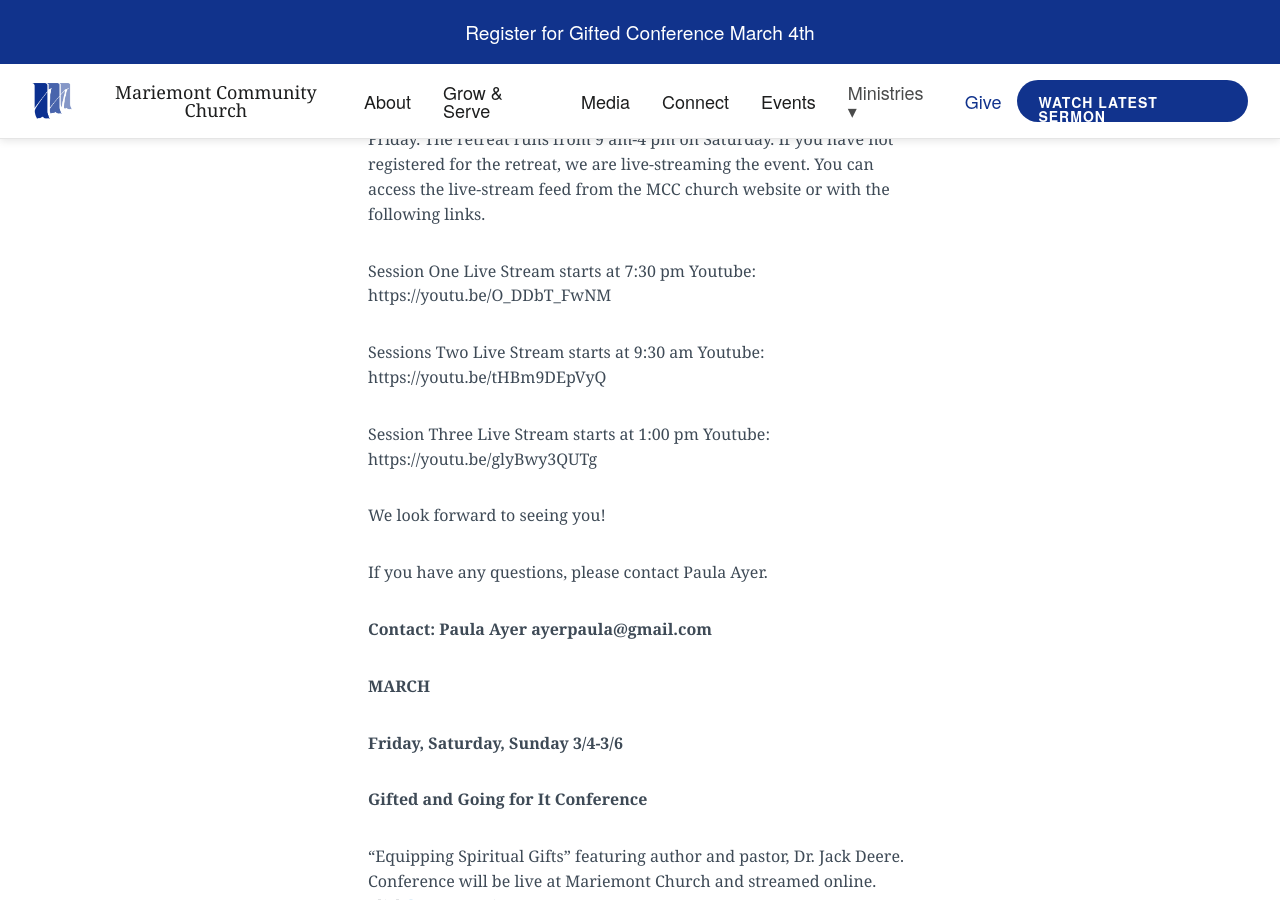
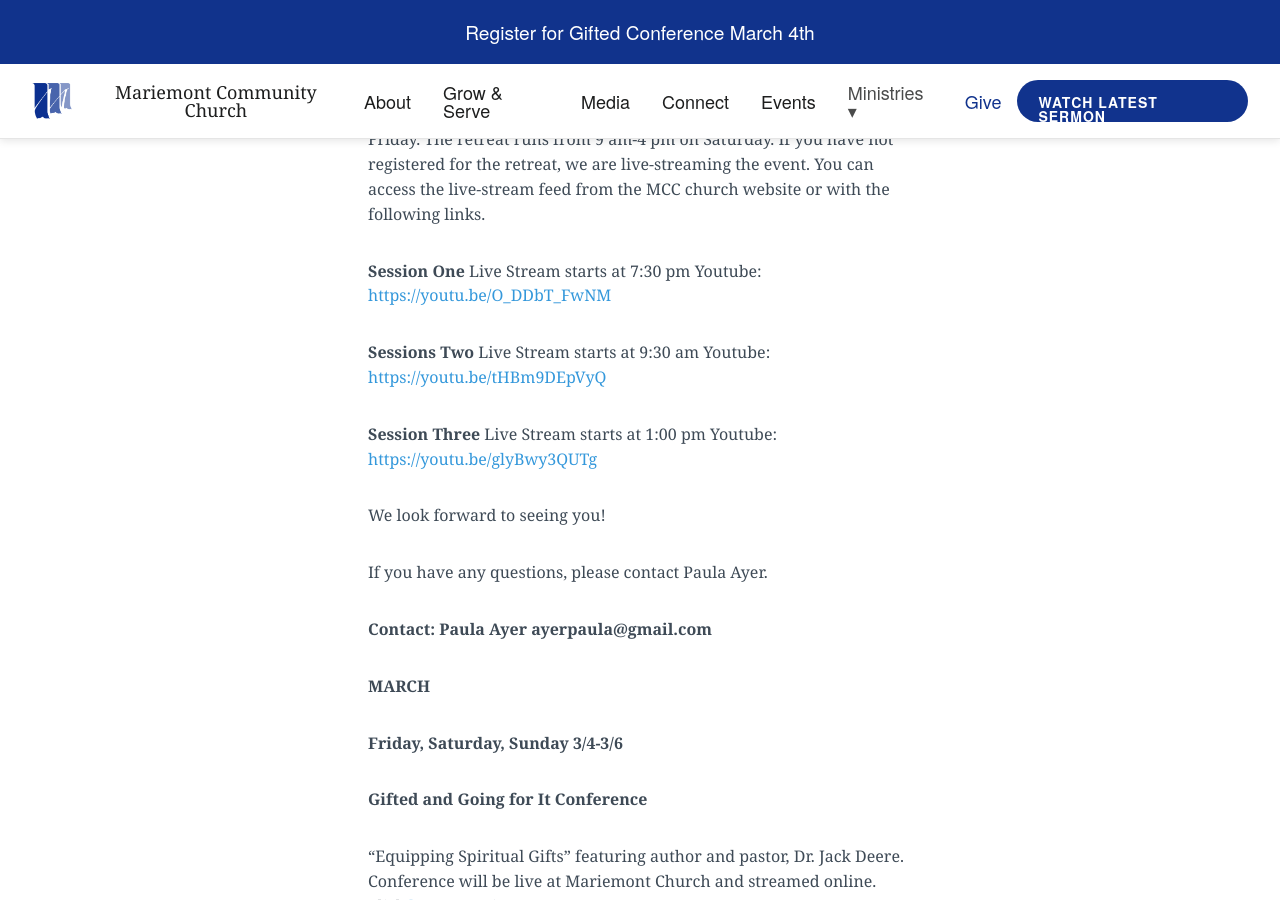
Before and after one commit to lukemoderwell/mariemont, a Jekyll site: the page built from updates.markdown, in a window 1280 px wide and 900 px high, scrolled down 2093 px. Built offline with Jekyll 4.4.1, drawn with Linux system fonts in a browser that asks for light colours; nearby versions of some CDN libraries; some of the changed lines change nothing that is shown.

Commit message:
Updated Updates

```diff
--- a/updates.markdown
+++ b/updates.markdown
@@ -55,20 +55,20 @@
 
 **1:30pm** Live worship online.
 
-Friday & Saturday, 2/4-2/5
+**Friday & Saturday, 2/4-2/5**
 
 Women’s Retreat Join us for our 2022 retreat Jesus is Better than… at the Mariemont Church Parish Center in Mariemont, Ohio, located at 3908 Plainville Road. Liz Baker will be speaking on the goodness and sufficiency of Christ from Hebrews Chapter 10.
 
 For those registered for the retreat, check-in begins at 7:00 pm on Friday. The retreat runs from 9 am-4 pm on Saturday. If you have not registered for the retreat, we are live-streaming the event. You can access the live-stream feed from the MCC church website or with the following links.
 
-Session One Live Stream starts at 7:30 pm
-Youtube: https://youtu.be/O_DDbT_FwNM
+**Session One** Live Stream starts at 7:30 pm
+Youtube: [https://youtu.be/O_DDbT_FwNM](https://youtu.be/O_DDbT_FwNM)
 
-Sessions Two Live Stream starts at 9:30 am
-Youtube: https://youtu.be/tHBm9DEpVyQ
+**Sessions Two** Live Stream starts at 9:30 am
+Youtube: [https://youtu.be/tHBm9DEpVyQ](https://youtu.be/tHBm9DEpVyQ)
 
-Session Three Live Stream starts at 1:00 pm
-Youtube: https://youtu.be/glyBwy3QUTg
+**Session Three** Live Stream starts at 1:00 pm
+Youtube: [https://youtu.be/glyBwy3QUTg](https://youtu.be/glyBwy3QUTg)
 
 We look forward to seeing you!
 
```
